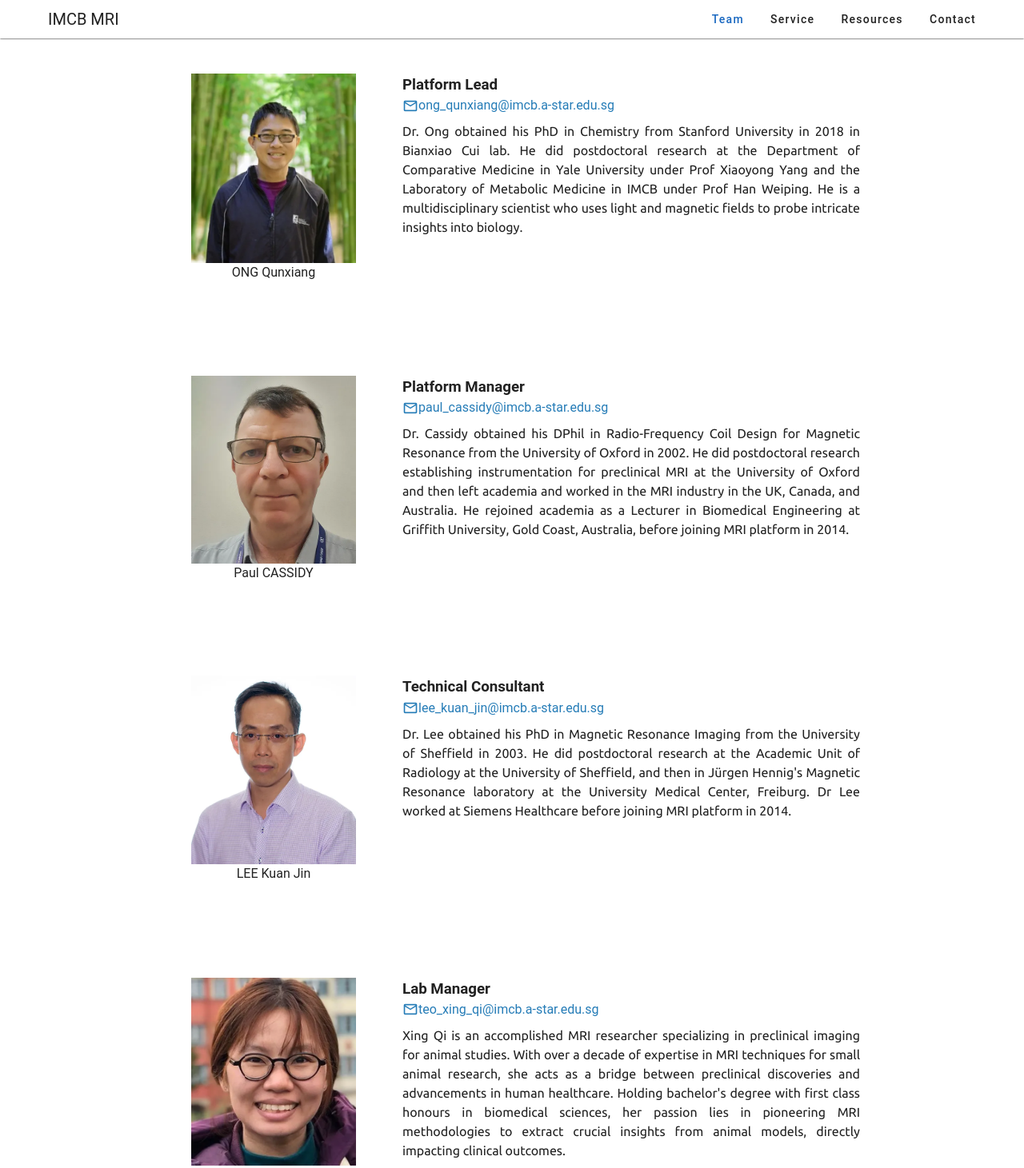
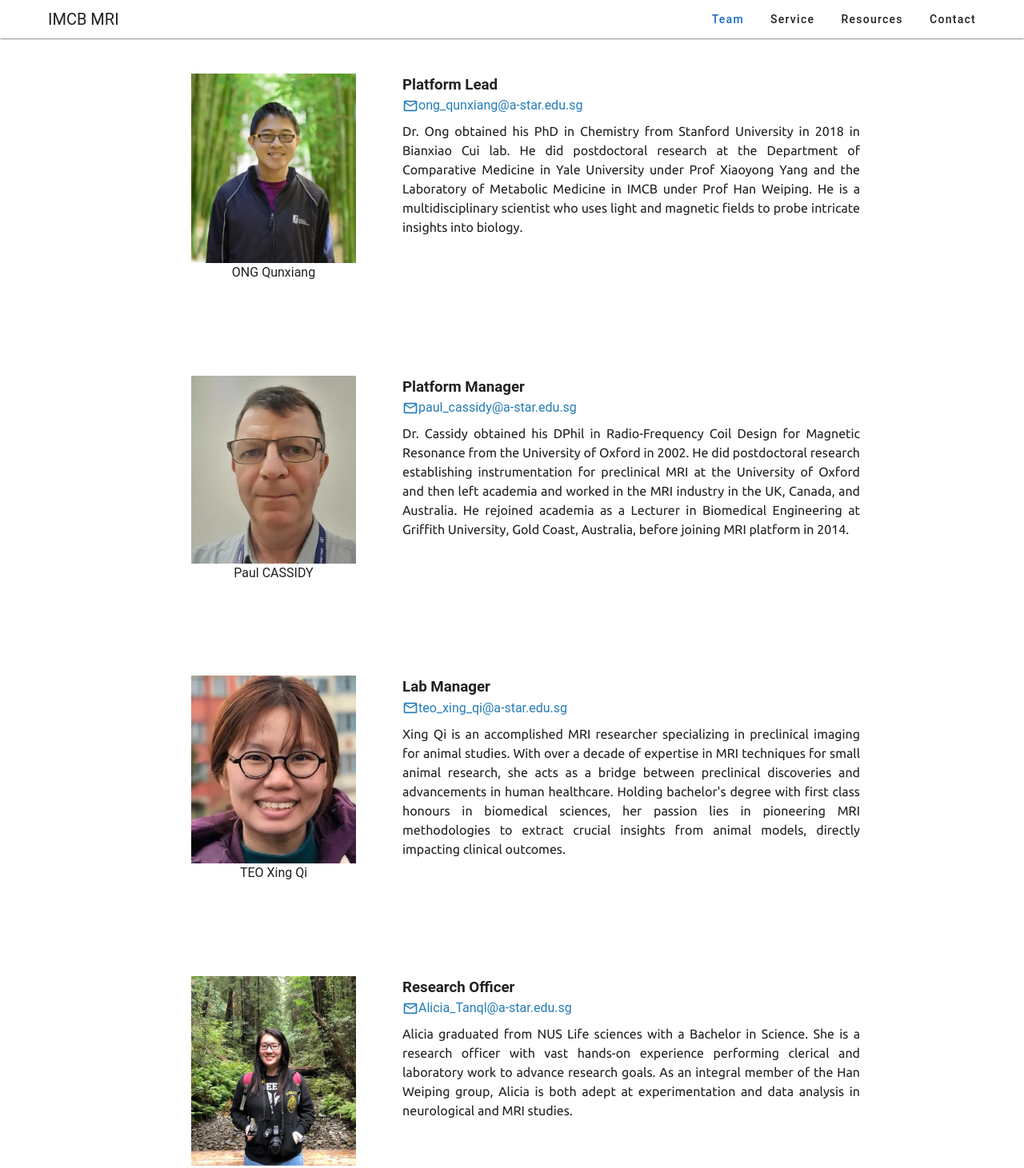
Before and after one commit to mrmdlab/mrmdlab.github.io, a Vue app: page /team in a window 1280 px wide. Shown: the top 1461 px of the page at 80% size. Built offline with nearby package versions, Linux system fonts and the light colour scheme.

Commit message:
update email domain

```diff
--- a/src/views/Team.vue
+++ b/src/views/Team.vue
@@ -38,28 +38,28 @@ export default {
                     name: "ONG Qunxiang",
                     position: "Platform Lead",
                     imgUrl: import("@/assets/photos/QX.webp"),
-                    email: "ong_qunxiang@imcb.a-star.edu.sg",
+                    email: "ong_qunxiang@a-star.edu.sg",
                     description: "Dr. Ong obtained his PhD in Chemistry from Stanford University in 2018 in Bianxiao Cui lab. He did postdoctoral research at the Department of Comparative Medicine in Yale University under Prof Xiaoyong Yang and the Laboratory of Metabolic Medicine in IMCB under Prof Han Weiping. He is a multidisciplinary scientist who uses light and magnetic fields to probe intricate insights into biology."
                 },
                 {
                     name: "Paul CASSIDY",
                     position: "Platform Manager",
                     imgUrl: import("@/assets/photos/Paul.webp"),
-                    email: "paul_cassidy@imcb.a-star.edu.sg",
+                    email: "paul_cassidy@a-star.edu.sg",
                     description: "Dr. Cassidy obtained his DPhil in Radio-Frequency Coil Design for Magnetic Resonance from the University of Oxford in 2002. He did postdoctoral research establishing instrumentation for preclinical MRI at the University of Oxford and then left academia and worked in the MRI industry in the UK, Canada, and Australia. He rejoined academia as a Lecturer in Biomedical Engineering at Griffith University, Gold Coast, Australia, before joining MRI platform in 2014."
                 },
-                {
-                    name: "LEE Kuan Jin",
-                    position: "Technical Consultant",
-                    imgUrl: import("@/assets/photos/LKJ.webp"),
-                    email: "lee_kuan_jin@imcb.a-star.edu.sg",
-                    description: "Dr. Lee obtained his PhD in Magnetic Resonance Imaging from the University of Sheffield in 2003. He did postdoctoral research at the Academic Unit of Radiology at the University of Sheffield, and then in Jürgen Hennig's Magnetic Resonance laboratory at the University Medical Center, Freiburg. Dr Lee worked at Siemens Healthcare before joining MRI platform in 2014."
-                },
+                // {
+                //     name: "LEE Kuan Jin",
+                //     position: "Technical Consultant",
+                //     imgUrl: import("@/assets/photos/LKJ.webp"),
+                //     email: "lee_kuan_jin@imcb.a-star.edu.sg",
+                //     description: "Dr. Lee obtained his PhD in Magnetic Resonance Imaging from the University of Sheffield in 2003. He did postdoctoral research at the Academic Unit of Radiology at the University of Sheffield, and then in Jürgen Hennig's Magnetic Resonance laboratory at the University Medical Center, Freiburg. Dr Lee worked at Siemens Healthcare before joining MRI platform in 2014."
+                // },
                 {
                     name: "TEO Xing Qi",
                     position: "Lab Manager",
                     imgUrl: import("@/assets/photos/TXQ.webp"),
-                    email: "teo_xing_qi@imcb.a-star.edu.sg",
+                    email: "teo_xing_qi@a-star.edu.sg",
                     description: "Xing Qi is an accomplished MRI researcher specializing in preclinical imaging for animal studies. With over a decade of expertise in MRI techniques for small animal research, she acts as a bridge between preclinical discoveries and advancements in human healthcare. Holding bachelor's degree with first class honours in biomedical sciences, her passion lies in pioneering MRI methodologies to extract crucial insights from animal models, directly impacting clinical outcomes."
                 },
                 // {
@@ -73,7 +73,7 @@ export default {
                     name: "Alicia TAN",
                     position: "Research Officer",
                     imgUrl: import("@/assets/photos/Alicia.webp"),
-                    email: "alicia_tan@imcb.a-star.edu.sg",
+                    email: "Alicia_Tanql@a-star.edu.sg",
                     description: "Alicia graduated from NUS Life sciences with a Bachelor in Science. She is a research officer with vast hands-on experience performing clerical and laboratory work to advance research goals. As an integral member of the Han Weiping group, Alicia is both adept at experimentation and data analysis in neurological and MRI studies."
                 },
             ],
```
